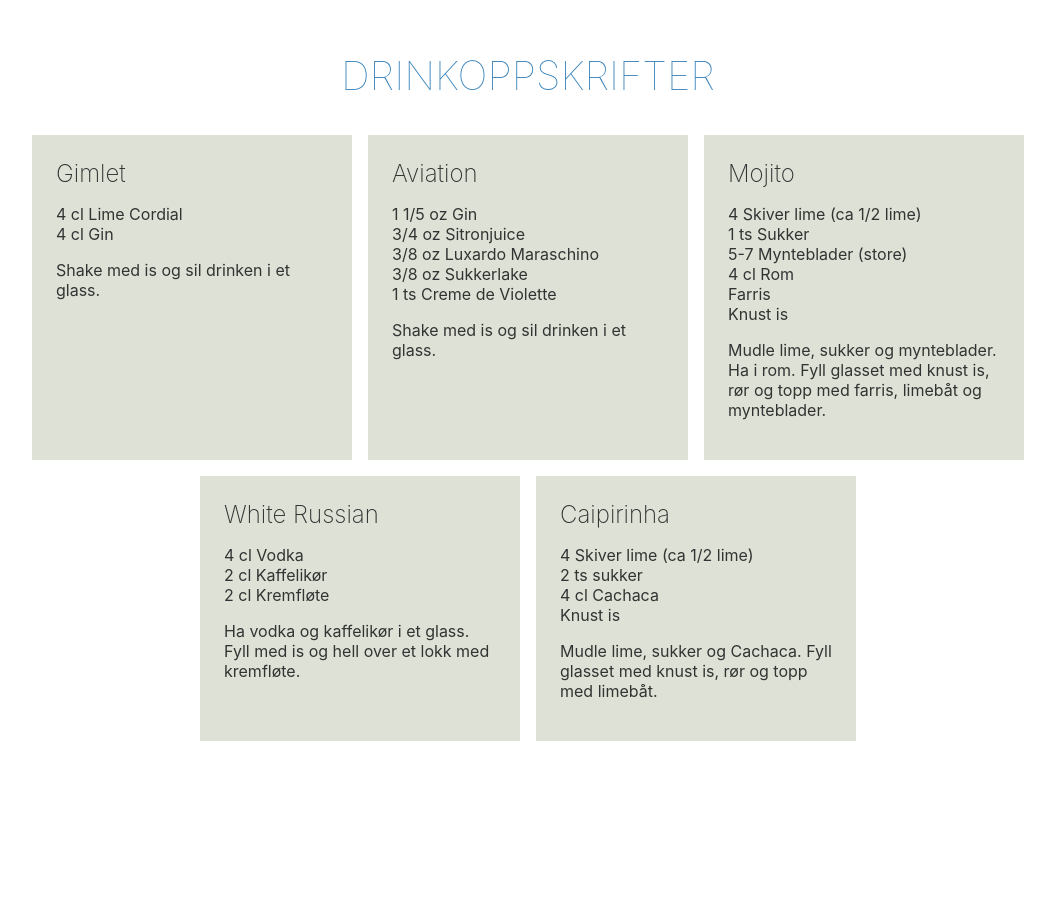
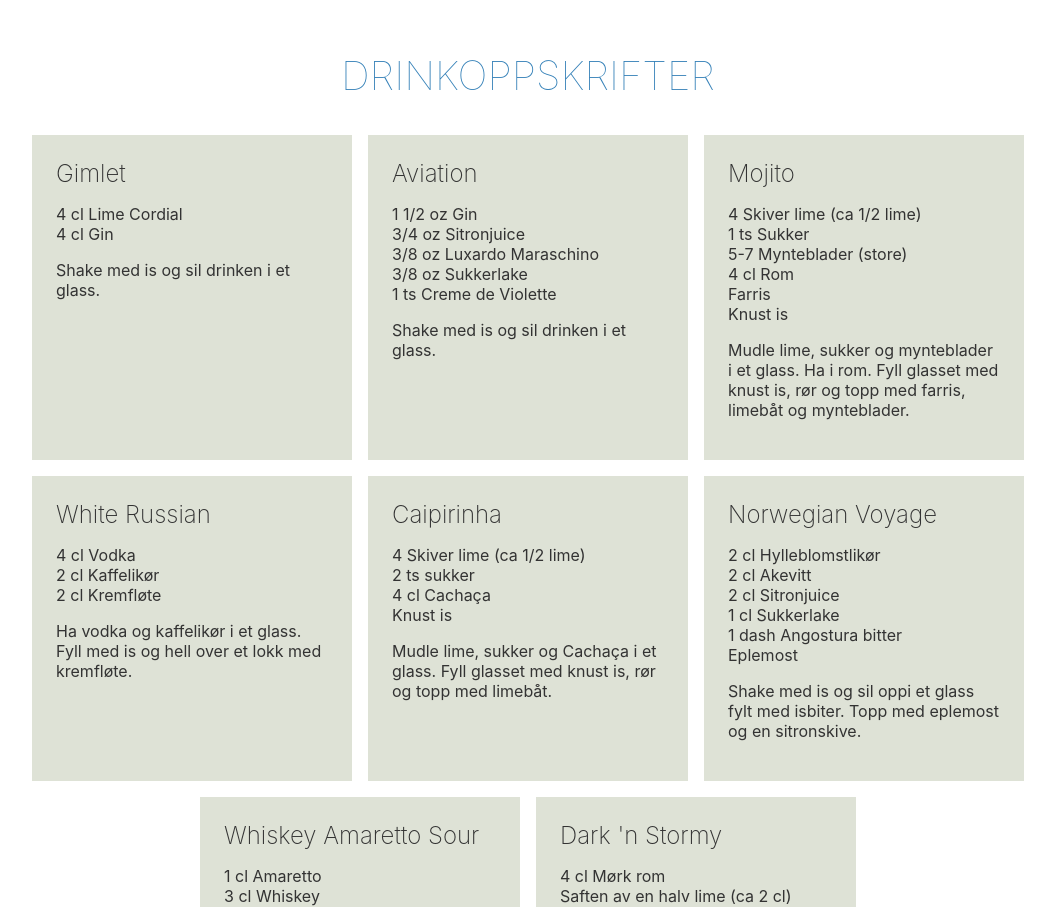
Before and after one commit to lenatorresdal/drinker, a Svelte app: page / in a window 1280 px wide. Shown: the top 907 px of the page, without its empty margins (120-1175 px from the left). Before the commit the page ends 808 px from the top, so only its background shows below. Built offline with nearby package versions, Linux system fonts and the light colour scheme.

Commit message:
Added drink recipes.

```diff
--- a/package.json
+++ b/package.json
@@ -6,7 +6,7 @@
     "build": "rollup -c",
     "dev": "rollup -c -w",
     "start": "sirv public --no-clear",
-    "deploy": "gh-pages -d public"
+    "deploy": "rollup -c && echo 'drinker.knusk.eu' > ./public/CNAME && gh-pages -d public"
   },
   "devDependencies": {
     "@rollup/plugin-commonjs": "^17.0.0",
--- a/src/recipes.js
+++ b/src/recipes.js
@@ -7,7 +7,7 @@ const recipes = [
   {
     title: "Aviation",
     ingredients: [
-      "1 1/5 oz Gin",
+      "1 1/2 oz Gin",
       "3/4 oz Sitronjuice",
       "3/8 oz Luxardo Maraschino",
       "3/8 oz Sukkerlake",
@@ -26,7 +26,7 @@ const recipes = [
       "Knust is",
     ],
     instructions:
-      "Mudle lime, sukker og mynteblader. Ha i rom. Fyll glasset med knust is, rør og topp med farris, limebåt og mynteblader.",
+      "Mudle lime, sukker og mynteblader i et glass. Ha i rom. Fyll glasset med knust is, rør og topp med farris, limebåt og mynteblader.",
   },
   {
     title: "White Russian",
@@ -39,11 +39,48 @@ const recipes = [
     ingredients: [
       "4 Skiver lime (ca 1/2 lime)",
       "2 ts sukker",
-      "4 cl Cachaca",
+      "4 cl Cachaça",
       "Knust is",
     ],
     instructions:
-      "Mudle lime, sukker og Cachaca. Fyll glasset med knust is, rør og topp med limebåt.",
+      "Mudle lime, sukker og Cachaça i et glass. Fyll glasset med knust is, rør og topp med limebåt.",
+  },
+  {
+    title: "Norwegian Voyage",
+    ingredients: [
+      "2 cl Hylleblomstlikør",
+      "2 cl Akevitt",
+      "2 cl Sitronjuice",
+      "1 cl Sukkerlake",
+      "1 dash Angostura bitter",
+      "Eplemost",
+    ],
+    instructions:
+      "Shake med is og sil oppi et glass fylt med isbiter. Topp med eplemost og en sitronskive.",
+  },
+  {
+    title: "Whiskey Amaretto Sour",
+    ingredients: [
+      "1 cl Amaretto",
+      "3 cl Whiskey",
+      "2 cl Sitronjuice",
+      "1 cl Sukkerlake",
+      "2 cl Eggehvite",
+      "1 dash Angostura Bitter",
+    ],
+    instructions:
+      "Shake eggehvite for seg selv, uten is. Ha oppi resten av ingrediensene unntatt Angostura Bitter i shakeren, og shake med is. Sil over i et glass med isbiter og ha oppi en dash Angostura Bitter.",
+  },
+  {
+    title: "Dark 'n Stormy",
+    ingredients: [
+      "4 cl Mørk rom",
+      "Saften av en halv lime (ca 2 cl)",
+      "1 ts Brunt sukker",
+      "Ingefærøl (ikke brus)",
+    ],
+    instructions:
+      "Ha rom, lime og brunt sukker i et glass og rør til sukkeret er oppløst. Fyll glasset med isbiter og topp med ingefærøl.",
   },
 ];
 
```
Also changed, not shown: public/build/bundle.css, public/build/bundle.js, 2 other files (tests, documents, lock files or other folders).
